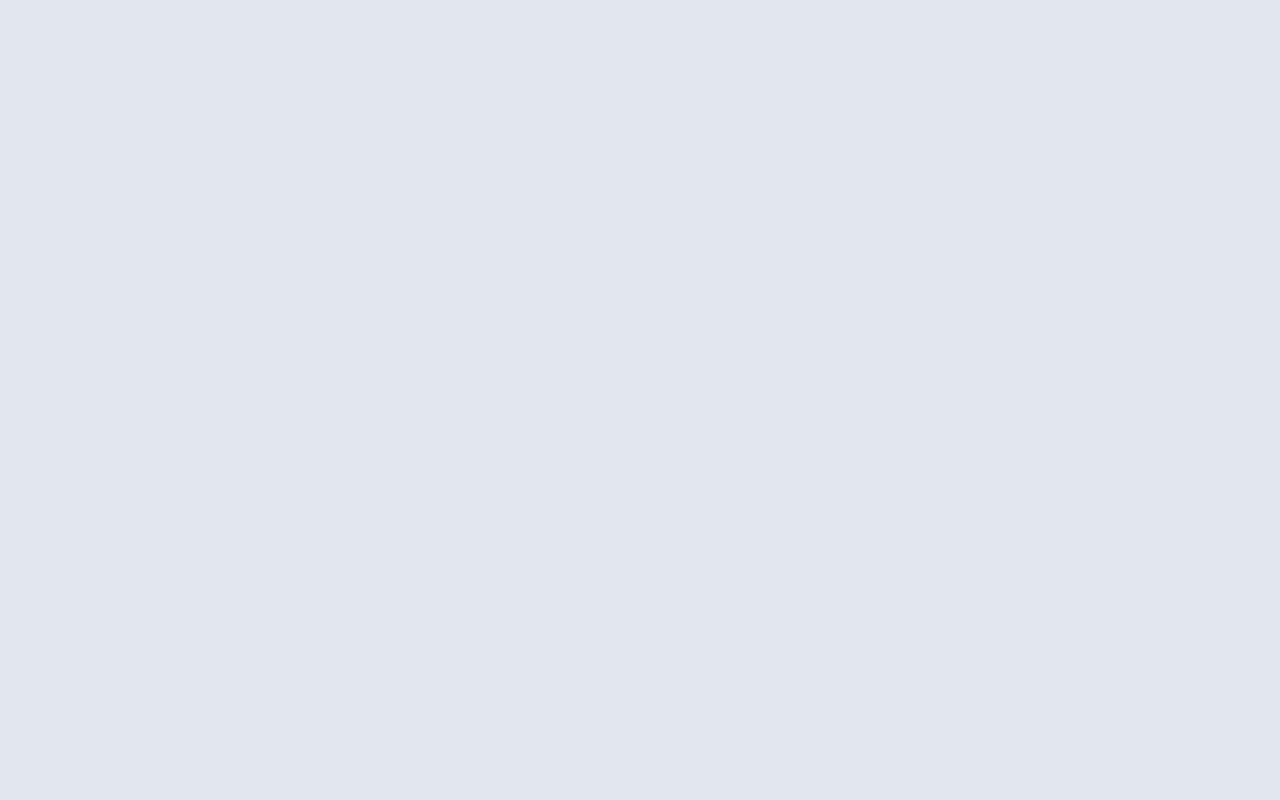
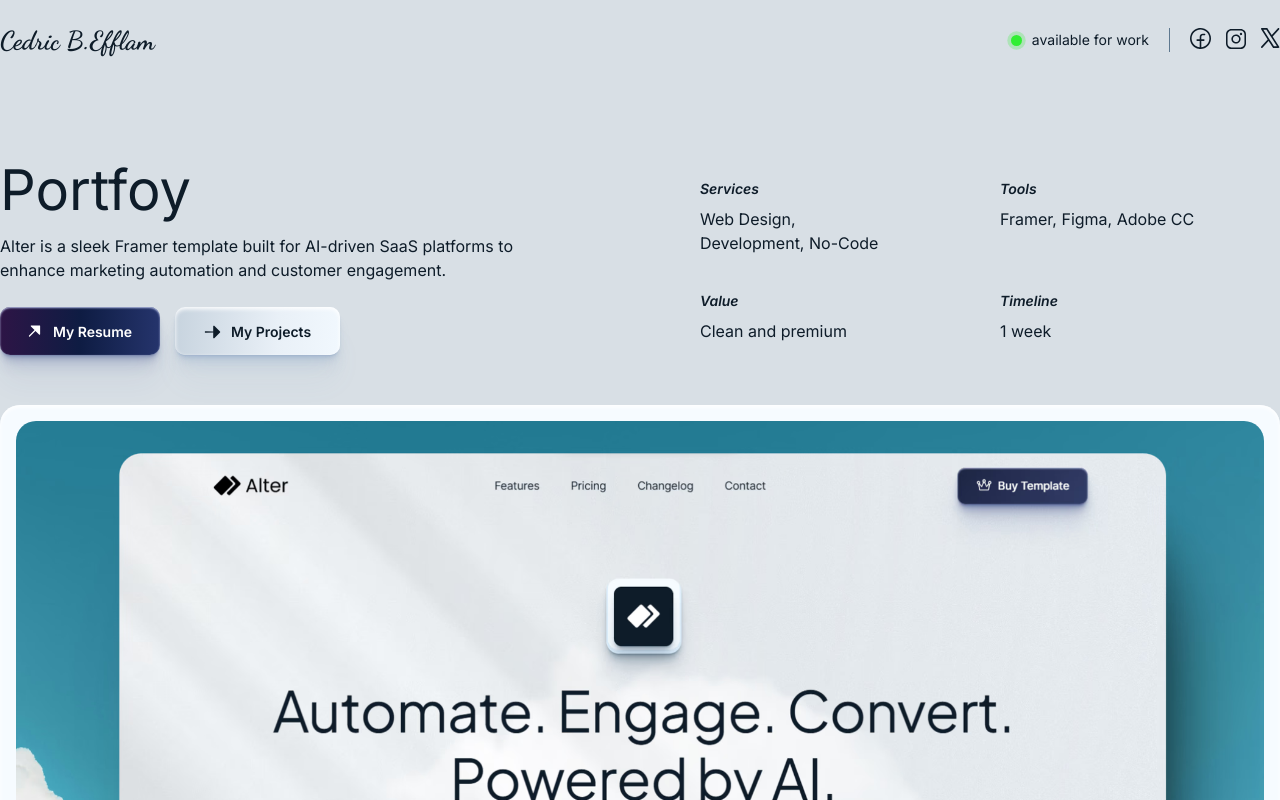
Before and after one commit to ask0ldd/FolioV2, a React (Vite) app: page /project/1 in a window 1280 px wide. Before the commit this address had no page. Shown: the top 800 px of the page. Built offline with nearby package versions, Linux system fonts and the light colour scheme.

Commit message:
*edit* front / gallery : adding variable uri segment for each project

```diff
--- a/src/components/Carousel/CarouselItem.tsx
+++ b/src/components/Carousel/CarouselItem.tsx
@@ -5,7 +5,7 @@ import { Link } from "react-router"
 
 function CarouselItem({item} : IRendererProps<ICarouselItem>){
     return(
-        <Link to={"/project"}>
+        <Link to={"/project/1"}>
         <div className='flex flex-col shrink-0 w-[475px] opacity-100 h-full border-1 border-[#cBcDcE] hover:border-[#bBbDbE] rounded-[8px] pt-[16px] py-[15px] items-center hover:bg-[#DEE3E6ee] cursor-pointer'>
             <img className='carousselImg' alt="project 1 design" src={item.image}/>
             <span className='flex flex-row mt-[18px] justify-between w-full px-[15px]'>
--- a/src/router/MainRouter.tsx
+++ b/src/router/MainRouter.tsx
@@ -7,7 +7,7 @@ function MainRouter(){
         <BrowserRouter>
             <Routes>
                 <Route path="/" element={<App />} />
-                <Route path="/project" element={<Project />} />
+                <Route path="/project/:id" element={<Project />} />
             </Routes>
         </BrowserRouter>
     )
```
